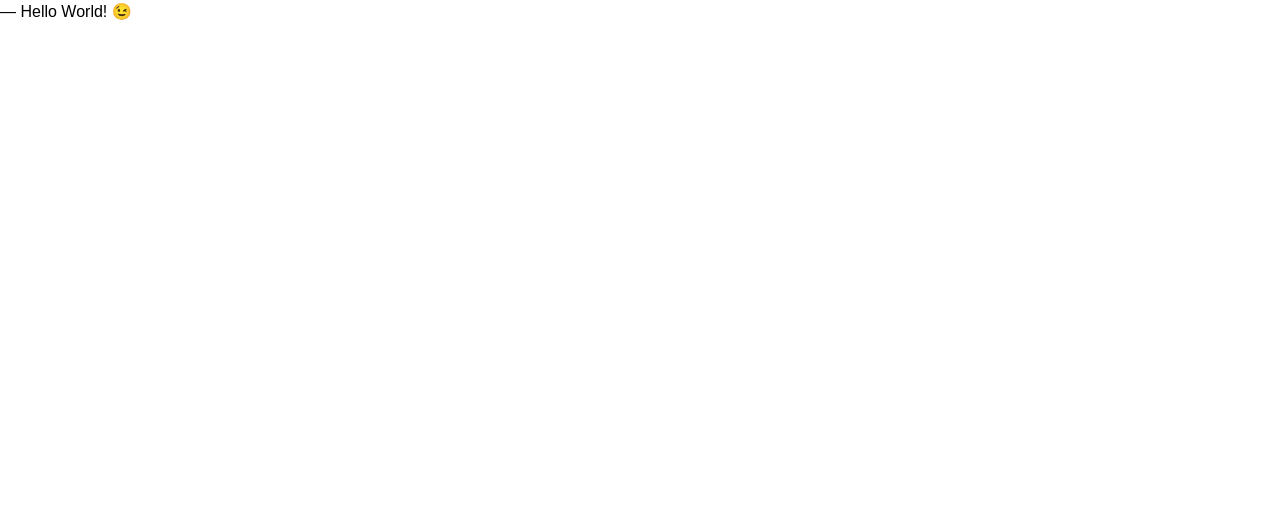
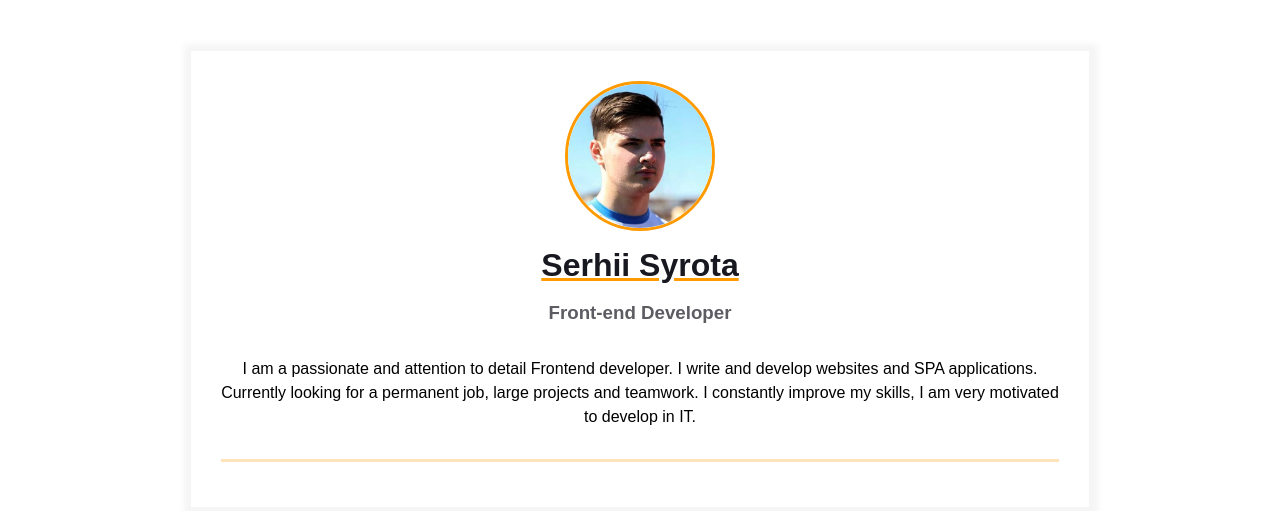
Before and after one commit to SerginhoDev/homepage, a plain HTML site: page index.html in a window 1280 px wide. Drawn offline with Linux system fonts and the light colour scheme.

Commit message:
Added main content to the page

```diff
--- a/index.html
+++ b/index.html
@@ -7,6 +7,31 @@
 		<title>Résumé</title>
 	</head>
 	<body>
-		― Hello World! &#x1F609;
+		<main>
+			<div class="resume">
+				<div class="container">
+					<div class="resume__block">
+						<div class="contact-info__block contact-info__block--center">
+							<img class="contact-info__avatar" src="assets/avatar.jpg" alt="Avatar" />
+						</div>
+
+						<h1 class="contact-info__header">Serhii Syrota</h1>
+						<h3 class="contact-info__sub-header">Front-end Developer</h3>
+
+						<div class="contact_info_container fh">
+							<div class="contact-info__block"></div>
+
+							<div class="contact-info__block">
+								<p>
+									I am a passionate and attention to detail Frontend developer. I write and develop websites and SPA applications.
+									Currently looking for a permanent job, large projects and teamwork. I constantly improve my skills, I am very motivated
+									to develop in IT.
+								</p>
+							</div>
+						</div>
+					</div>
+				</div>
+			</div>
+		</main>
 	</body>
 </html>
--- a/style.css
+++ b/style.css
@@ -74,7 +74,7 @@ body {
 
 .contact-info__header {
 	color: var(--primary-text-color);
-	margin-bottom: 15px;
+	margin-bottom: 10px;
 	text-decoration-color: var(--text-decoration-color);
 	text-decoration-line: underline;
 }
@@ -88,10 +88,12 @@ body {
 	display: flex;
 	flex-direction: column;
 	justify-content: space-between;
+	text-align: center;
 }
 
 .contact-info__block--center {
-	justify-content: center;
+	align-items: center;
+	margin-bottom: 10px;
 }
 
 .contact-info__item {
@@ -123,8 +125,8 @@ body {
 
 .contact-info__avatar {
 	border-radius: 50%;
-	width: 100px;
-	height: 100px;
+	width: 150px;
+	height: 150px;
 	object-fit: cover;
 	border: 3px solid;
 	border-color: var(--text-decoration-color);
```
Also changed, not shown: assets/avatar.jpg (added).
